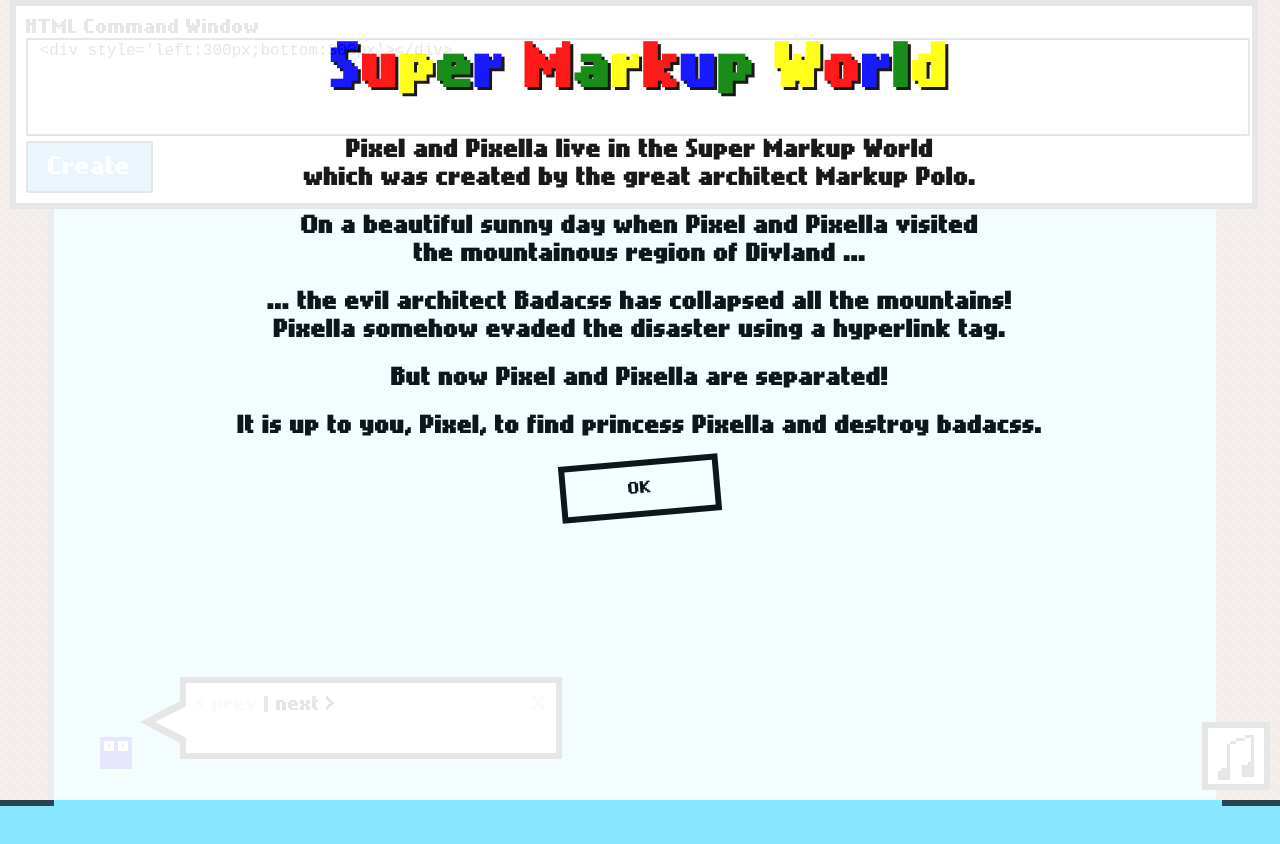
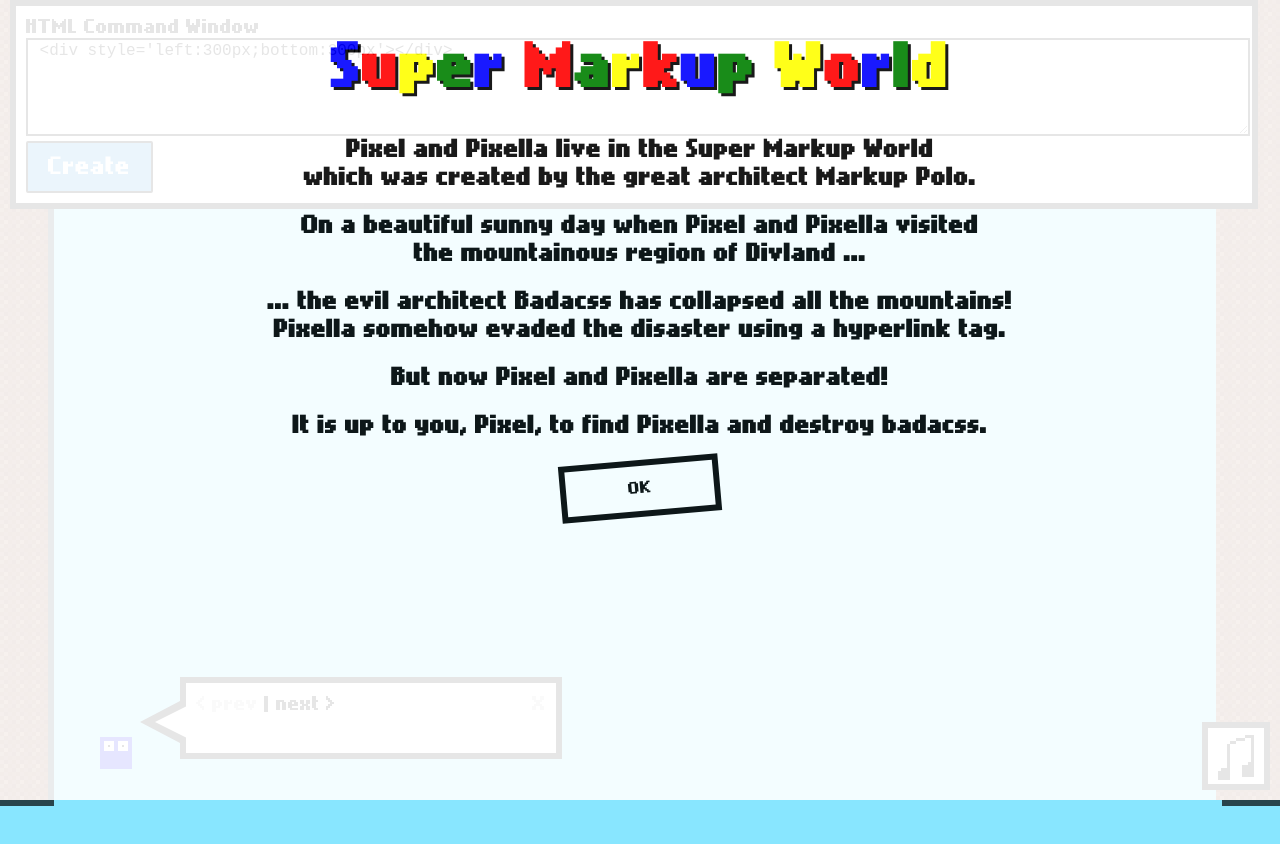
Before and after one commit to rocky1138/hack.summit2016, a website: page index.html in a window 1280 px wide. Drawn offline with Linux system fonts and the light colour scheme.

Commit message:
renamed friend

```diff
--- a/index.html
+++ b/index.html
@@ -35,7 +35,7 @@
 					'On a beautiful sunny day when Pixel and Pixella visited<br>the mountainous region of Divland ...',
 					'... the evil architect Badacss has collapsed all the mountains!<br>Pixella somehow evaded the disaster using a hyperlink tag.',
 					'But now Pixel and Pixella are separated!',
-					'It is up to you, Pixel, to find princess Pixella and destroy badacss.'
+					'It is up to you, Pixel, to find Pixella and destroy badacss.'
 				];
             $(function () {
                 guy = $('#guy');
```
